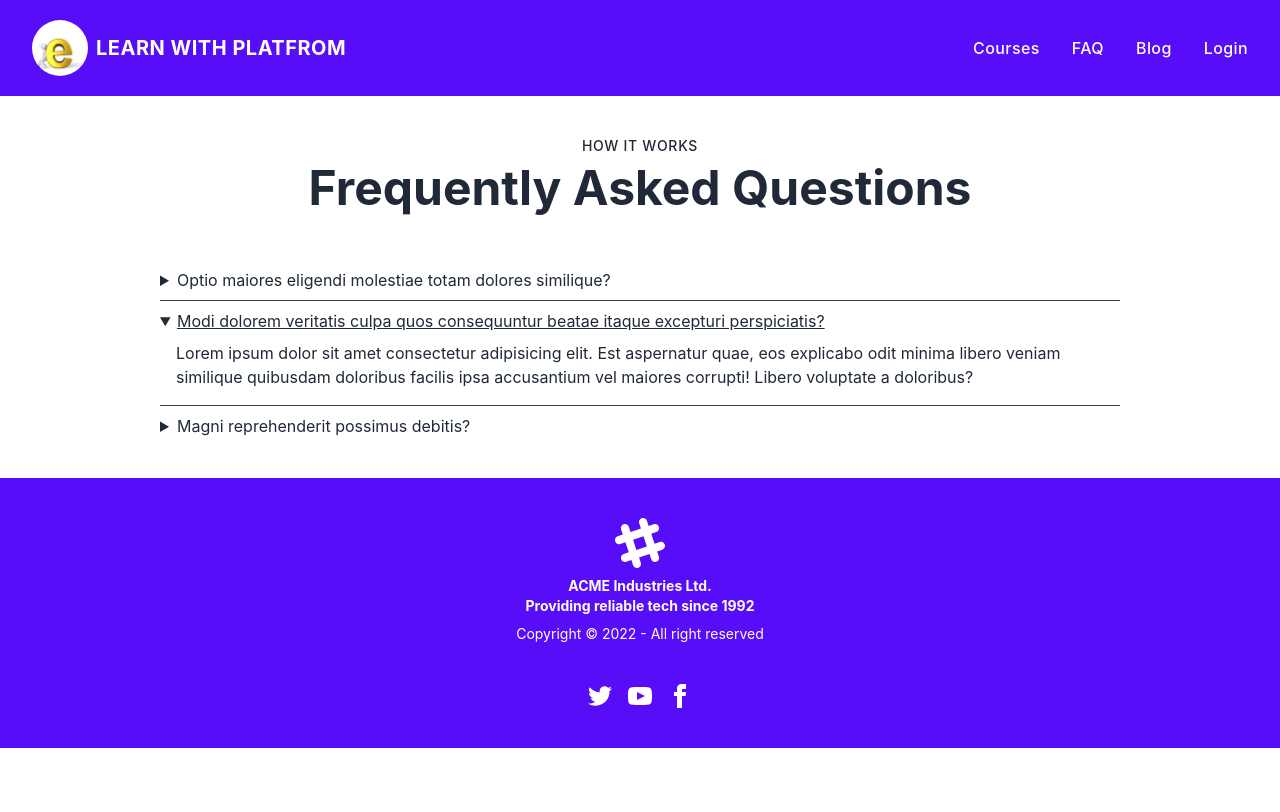
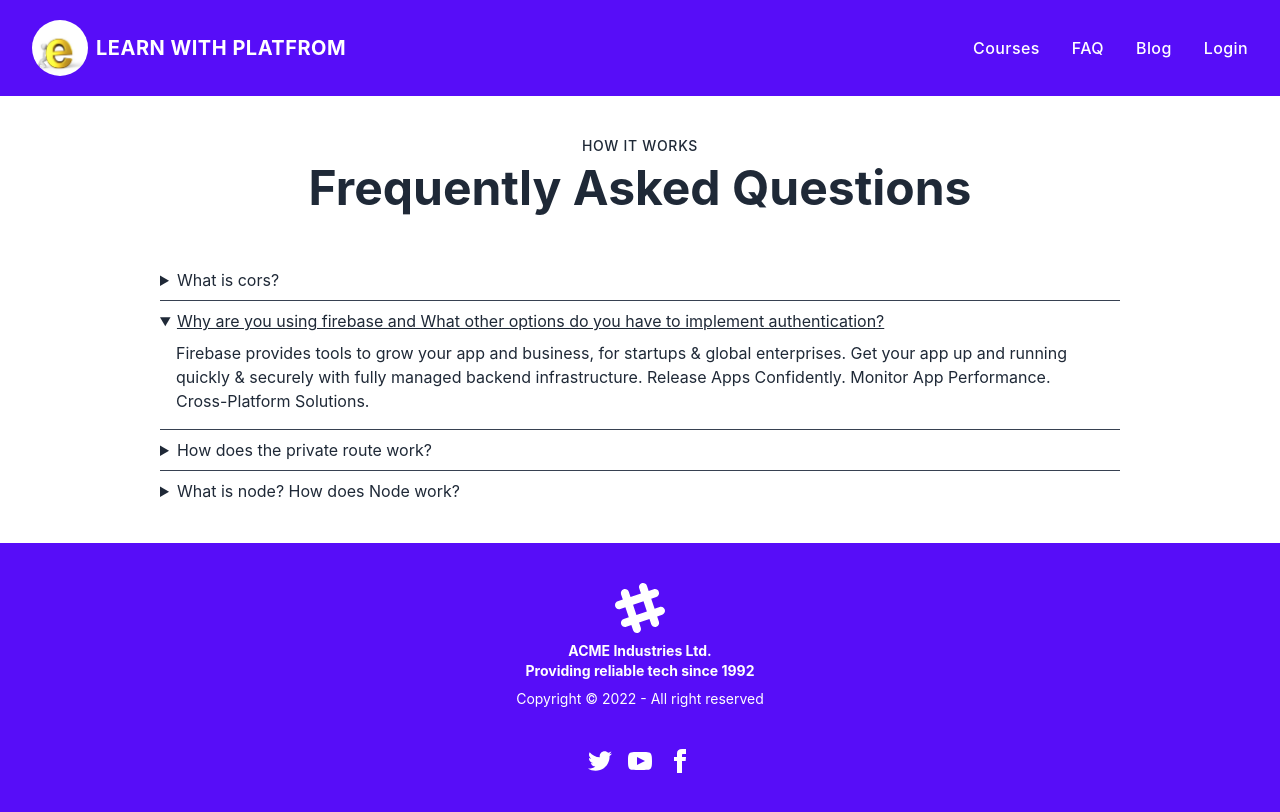
Before and after one commit to mdismail645221/Learn-with-Platform-client, a React (Create React App) app: page /faq in a window 1280 px wide. Both pictures are taken after a click on the heading 640 px from the left and 321 px from the top of the page. Built offline with nearby package versions, Linux system fonts and the light colour scheme; no server answers.

Commit message:
faq er ans th  writing jsx route file

```diff
--- a/src/pages/FAQ/FAQ.js
+++ b/src/pages/FAQ/FAQ.js
@@ -2,28 +2,35 @@ import React from 'react';
 
 const FAQ = () => {
     return (
-        <section className="dark:bg-gray-800 dark:text-gray-100">
+        <section className="dark:bg-gray-800 dark:text-gray-100 ">
             <div className="container flex flex-col justify-center p-4 mx-auto md:p-8">
                 <p className="p-2 text-sm font-medium tracking-wider text-center uppercase">How it works</p>
                 <h2 className="mb-12 text-4xl font-bold leading-none text-center sm:text-5xl">Frequently Asked Questions</h2>
                 <div className="flex flex-col divide-y sm:px-8 lg:px-12 xl:px-32 divide-gray-700">
                     <details>
-                        <summary className="py-2 outline-none cursor-pointer focus:underline">Optio maiores eligendi molestiae totam dolores similique?</summary>
+                        <summary className="py-2 outline-none cursor-pointer focus:underline">What is cors?</summary>
                         <div className="px-4 pb-4">
-                            <p>Lorem ipsum dolor sit amet consectetur adipisicing elit. Unde neque in fugiat magni, quas animi enim veritatis deleniti ex. Impedit.</p>
+                            <p>Cross-origin resource sharing (CORS) is a mechanism that allows restricted resources on a web page to be requested from another domain outside the domain from which the first resource was served. A web page may freely embed cross-origin images, stylesheets, scripts, iframes, and videos.</p>
                         </div>
                     </details>
                     <details>
-                        <summary className="py-2 outline-none cursor-pointer focus:underline">Modi dolorem veritatis culpa quos consequuntur beatae itaque excepturi perspiciatis?</summary>
+                        <summary className="py-2 outline-none cursor-pointer focus:underline">Why are you using firebase and What other options do you have to implement authentication?</summary>
                         <div className="px-4 pb-4">
-                            <p>Lorem ipsum dolor sit amet consectetur adipisicing elit. Est aspernatur quae, eos explicabo odit minima libero veniam similique quibusdam doloribus facilis ipsa accusantium vel maiores corrupti! Libero voluptate a doloribus?</p>
+                            <p>Firebase provides tools to grow your app and business, for startups & global enterprises. Get your app up and running quickly & securely with fully managed backend infrastructure. Release Apps Confidently. Monitor App Performance. Cross-Platform Solutions.</p>
                         </div>
                     </details>
                     <details>
-                        <summary className="py-2 outline-none cursor-pointer focus:underline">Magni reprehenderit possimus debitis?</summary>
+                        <summary className="py-2 outline-none cursor-pointer focus:underline">How does the private route work?</summary>
                         <div className="px-4 pb-4 space-y-2">
-                            <p>Lorem ipsum dolor sit amet consectetur adipisicing elit. Ut voluptates aspernatur dolores in consequatur doloremque inventore reprehenderit, consequuntur perspiciatis architecto.</p>
-                            <p>Sed consectetur quod tenetur! Voluptatibus culpa incidunt veritatis velit quasi cupiditate unde eaque! Iure, voluptatibus autem eaque unde possimus quae.</p>
+                            <p>The react private route component renders child components ( children ) if the user is logged in. If not logged in the user is redirected to the /login page with the return url passed in the location state property.</p>
+                        </div>
+                    </details>
+                    <details>
+                        <summary className="py-2 outline-none cursor-pointer focus:underline">What is node? How does Node work?</summary>
+                        <div className="px-4 pb-4 space-y-2">
+                            <p>
+                                Node. js is a JavaScript runtime environment that achieves low latency and high throughput by taking a “non-blocking” approach to serving requests. In other words, Node. js wastes no time or resources on waiting for I/O requests to return.
+                            </p>
                         </div>
                     </details>
                 </div>
```
